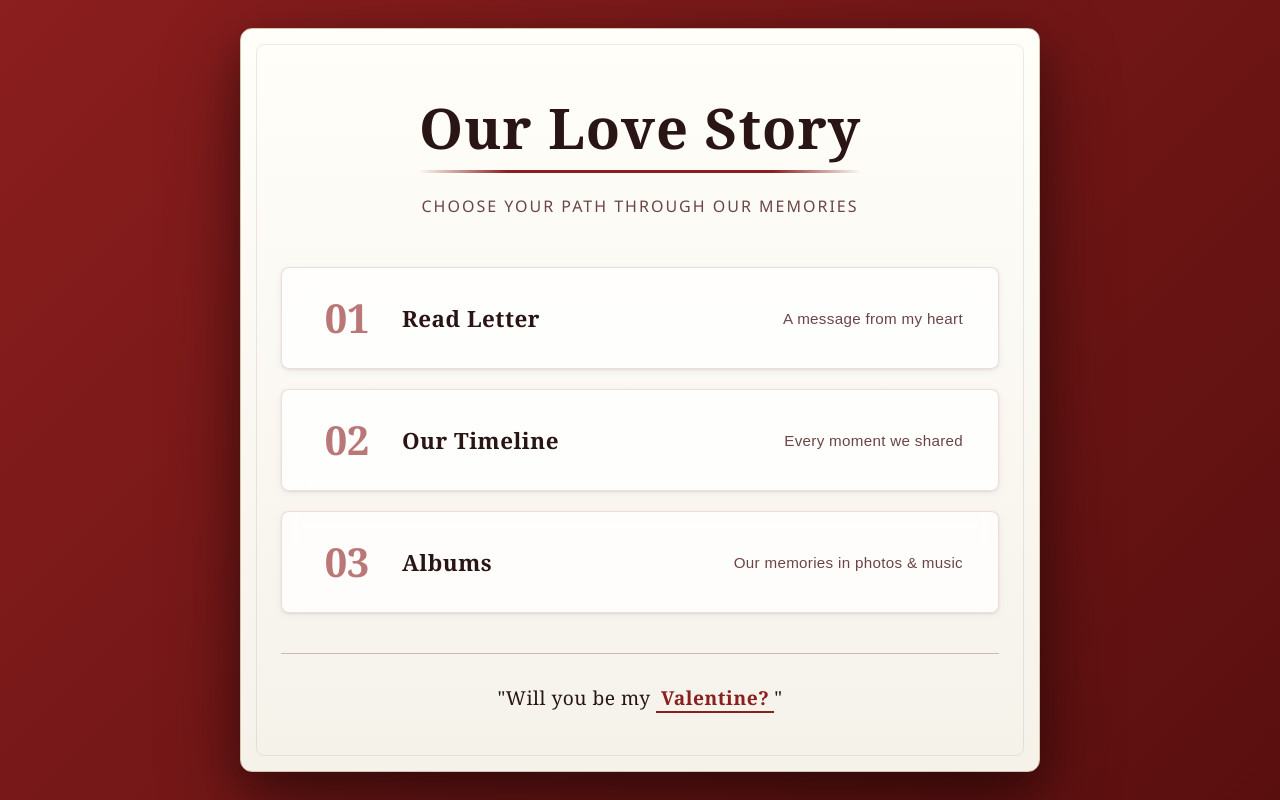
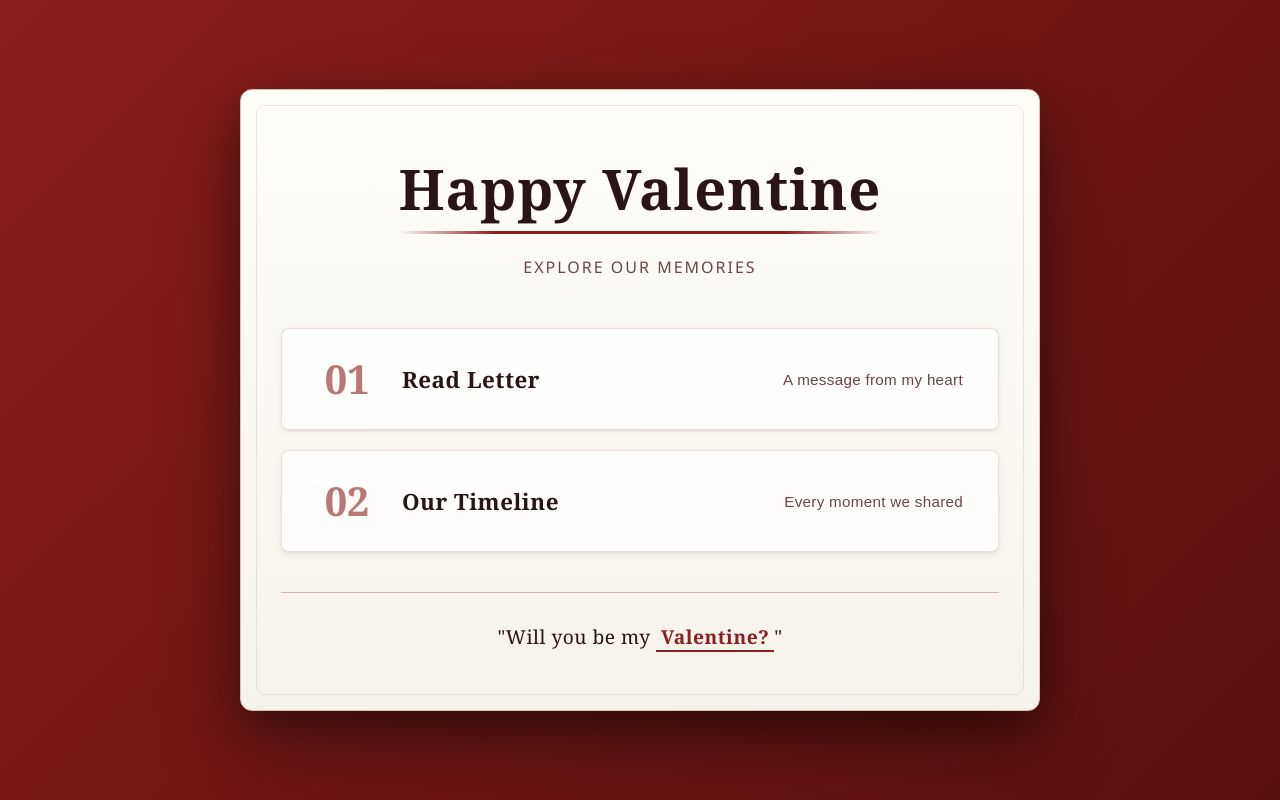
Before and after one commit to Topor24k/Valentine, a React (Vite) app: page / in a window 1280 px wide. Built offline with nearby package versions, Linux system fonts and the light colour scheme.

Commit message:
Update MenuScene component

```diff
--- a/src/components/MenuScene.jsx
+++ b/src/components/MenuScene.jsx
@@ -1,11 +1,13 @@
-import React, { useEffect, useRef } from 'react'
+import React, { useEffect, useRef, useState } from 'react'
 import { gsap } from 'gsap'
+import SpinWheel from './SpinWheel'
 import './MenuScene.css'
 
 const MenuScene = ({ onNavigate }) => {
   const containerRef = useRef(null)
   const titleRef = useRef(null)
   const menuItemsRef = useRef(null)
+  const [showSpinWheel, setShowSpinWheel] = useState(false)
 
   useEffect(() => {
     const tl = gsap.timeline()
@@ -55,8 +57,8 @@ const MenuScene = ({ onNavigate }) => {
     <div className="menu-scene" ref={containerRef}>
       <div className="menu-frame">
         <div className="menu-title" ref={titleRef}>
-          <h1 className="title-main">Our Love Story</h1>
-          <p className="title-sub">Choose your path through our memories</p>
+          <h1 className="title-main">Happy Valentine</h1>
+          <p className="title-sub">Explore  our memories</p>
         </div>
 
         <div className="menu-items" ref={menuItemsRef}>
@@ -77,23 +79,16 @@ const MenuScene = ({ onNavigate }) => {
             <span className="menu-text">Our Timeline</span>
             <span className="menu-desc">Every moment we shared</span>
           </button>
-
-          <button
-            className="menu-item"
-            onClick={() => handleMenuClick('albums')}
-          >
-            <span className="menu-number">03</span>
-            <span className="menu-text">Albums</span>
-            <span className="menu-desc">Our memories in photos & music</span>
-          </button>
         </div>
 
         <div className="menu-footer">
           <p className="footer-quote">
-            "Will you be my <span className="highlight">Valentine?</span>"
+            "Will you be my <span className="highlight" onClick={() => setShowSpinWheel(true)}>Valentine?</span>"
           </p>
         </div>
       </div>
+
+      {showSpinWheel && <SpinWheel onClose={() => setShowSpinWheel(false)} />}
     </div>
   )
 }
```
